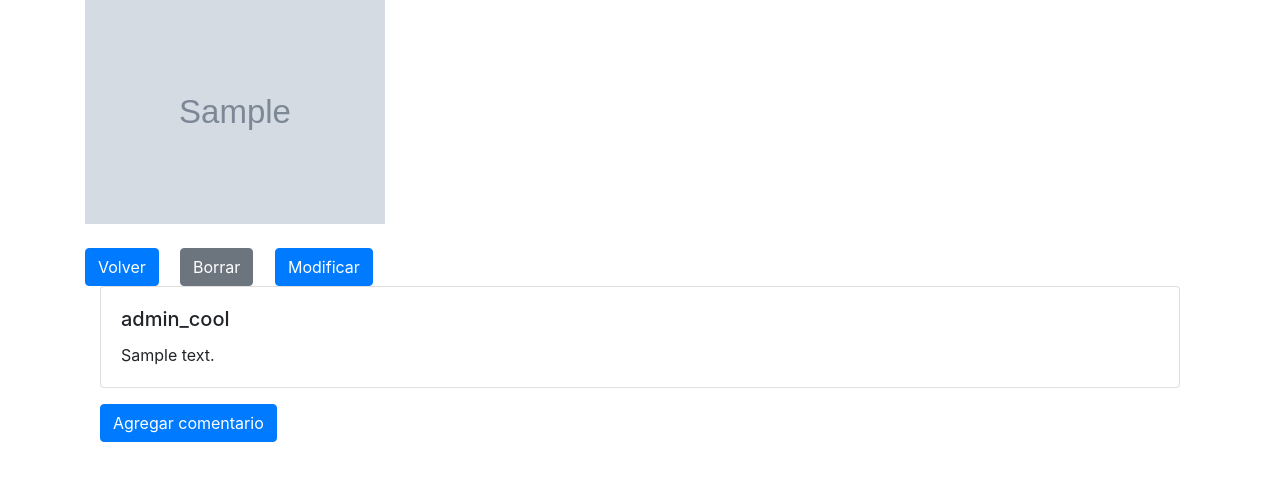
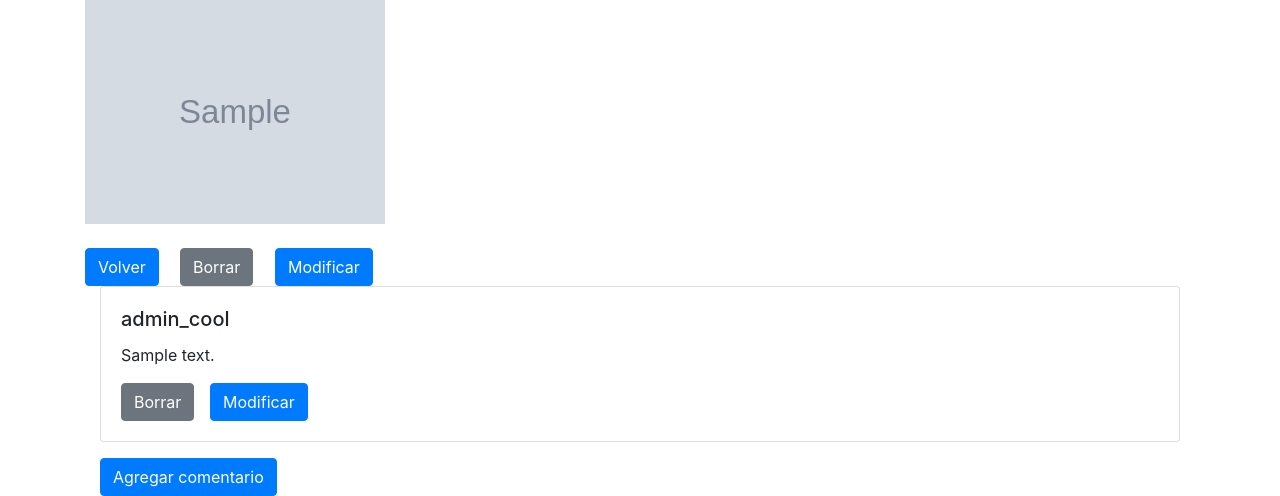
Before and after one commit to DCC-CC4401/2023-1-Grupo-3, a Django app: page /mostrar_resena/1/ in a window 1280 px wide. Shown: the part 495-991 px from the top of the page. Before the commit the page ends 937 px from the top, so only its background shows below. Run offline with Django 4.2, Linux system fonts and the light colour scheme; a user stored in the database is signed in; data comes from the database, SQL or seed files in the repository; tables that the repository leaves empty hold one stand-in row (values such as "Sample post"); grey boxes marked "Sample" are stand-in pictures; some libraries are stand-ins or nearby versions.

Commit message:
se agregan botones para borrar y modificar comentarios

```diff
--- a/resenas_cool/resenas/templates/mostrar_resena.html
+++ b/resenas_cool/resenas/templates/mostrar_resena.html
@@ -83,9 +83,28 @@
             {% for comentario in autor_comentario %}
             <div class="card mb-3">
                 <div class="card-body">
-                  <h5 class="card-title">{{comentario.0}}</h5>
-                  <p class="card-text">{{comentario.1}}</p>
+                    <h5 class="card-title">{{comentario.0}}</h5>
+                    <p class="card-text">{{comentario.1}}</p>
+
+                    {% if user.id == comentario.0.id %}
+                    <div class="row">
+                    <div class="col col-lg-1">
+                    <form action="{% url 'borrar_comentario' comentario.2 %}" method="POST">
+                        {% csrf_token %}
+                        <input class="btn btn-secondary" type="submit" value = 'Borrar'>
+                    </form>
+                    </div>
+
+                    <div class="col col-lg-1">
+                    <form action="{% url 'modificar_comentario' comentario.2 %}" method="GET">
+                        <button class="btn btn-primary" type="submit">Modificar</button>
+                    </form>
+                    </div>
+                    </div>
+
+                  {% endif %}
                 </div>
+
             </div>
             {% endfor %}
 
--- a/resenas_cool/resenas/views.py
+++ b/resenas_cool/resenas/views.py
@@ -50,7 +50,7 @@ def mostrar_resena(request, review_id):
     # Obtenemos los comentarios
     comentarios = Comentario.objects.filter(id_resena=review_id)
     # Creamos una tupla con autor y comentario
-    autor_comentario = [(Usuario.objects.get(id=i.id_usuario_id), i.descripcion) for i in comentarios]
+    autor_comentario = [(Usuario.objects.get(id=i.id_usuario_id), i.descripcion, i.id) for i in comentarios]
 
     # Botón
     if request.method == 'POST':
```
